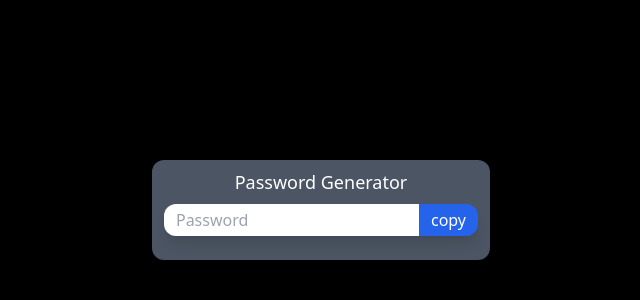
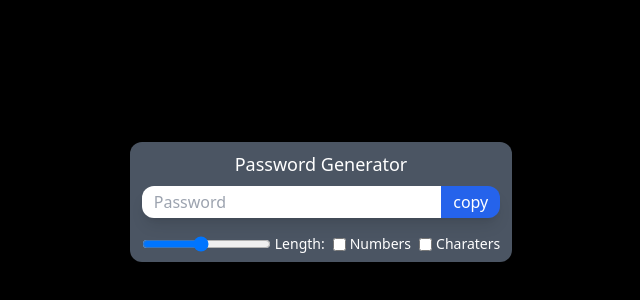
Before and after one commit to Ganesh-Sharmaz/Password-Generator, a React (Vite) app in the folder passwordGenerator/: page / in a window 1280 px wide. Shown: the part 194-494 px from the top of the page, without its empty margins (319-959 px from the left). Built offline with nearby package versions, Linux system fonts and the light colour scheme.

Commit message:
CSS Done

```diff
--- a/passwordGenerator/src/App.jsx
+++ b/passwordGenerator/src/App.jsx
@@ -6,7 +6,10 @@ function App() {
 
     <>
       <div className='flex justify-center items-center w-full h-screen ' >
-      <div className=' bg-gray-600 rounded-xl px-3 py-2 shadow-lg mt-2 max-w-md mx-auto '>
+        <div className=' bg-gray-600 rounded-xl px-3 py-2 shadow-lg mt-2 max-w-md mx-auto mb-4 '>
+
+          {/* Password Input and Copy starts here */}
+
           <h1 className='px-4 text-lg text-white text-center mb-2'>Password Generator</h1>
           <div className='flex shadow-lg rounded-xl overflow-hidden mb-4'>
             <input
@@ -18,6 +21,39 @@ function App() {
             />
             <button className='outline-none bg-blue-600 text-white px-3 py-0.5 shrink-0'>copy</button>
           </div>
+
+          {/* Range, NumCheckBox and CharCheckBox starts here */}
+
+          <div className='flex text-sm gap-x-2'>
+            <div className='flex items-center text-center gap-x-1'>
+              <input
+              type='range'
+              min={8}
+              max={100}
+              className='rounded-full cursor-pointer'
+              // value={Length}
+              />
+              <label className="text-white ">Length:</label>
+            </div>
+
+            <div className='flex items-center text-center gap-x-1'>
+              <input
+              type='checkbox'
+              className=''
+              />
+              <label htmlFor="numberInput" className="text-white ">Numbers</label>
+            </div>
+
+            <div className='flex items-center text-center gap-x-1'>
+              <input
+              type='checkbox'
+              />
+              <label htmlFor="numberInput" className="text-white ">Charaters</label>
+            </div>
+
+          </div>
+
+
         </div>
 
       </div>
```
Lines whose indentation alone changed are shown as unchanged.
